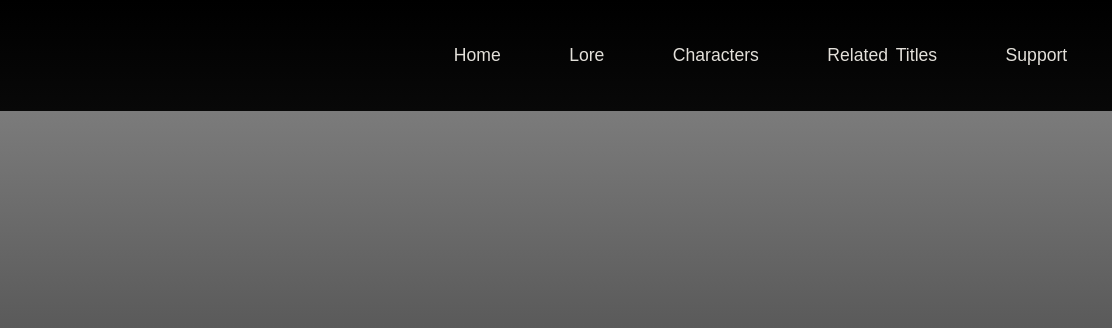
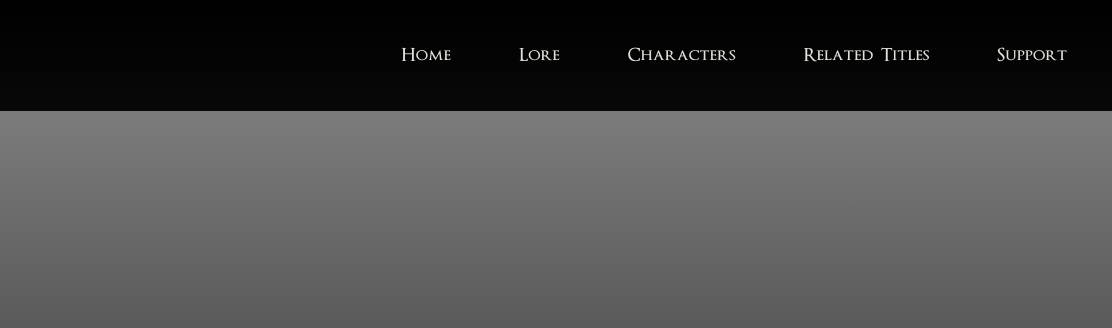
Before and after one commit to paizsantiago/EldenRing-SantiagoPaiz, a plain HTML site: page index.html in a window 1280 px wide. Shown: the top 328 px of the page, 168-1280 px from the left. Drawn offline with Linux system fonts and the light colour scheme.

Commit message:
cambio fuente

```diff
--- a/css/main.css
+++ b/css/main.css
@@ -2,7 +2,7 @@
 
 @font-face {
 
-    font-family: 'MantiniaRegular' ;
+    font-family: 'OptimusPrincepsSemiBold' ;
     src: url('../font/OptimusPrincepsSemiBold.ttf') format('truetype');
 
 }
```
